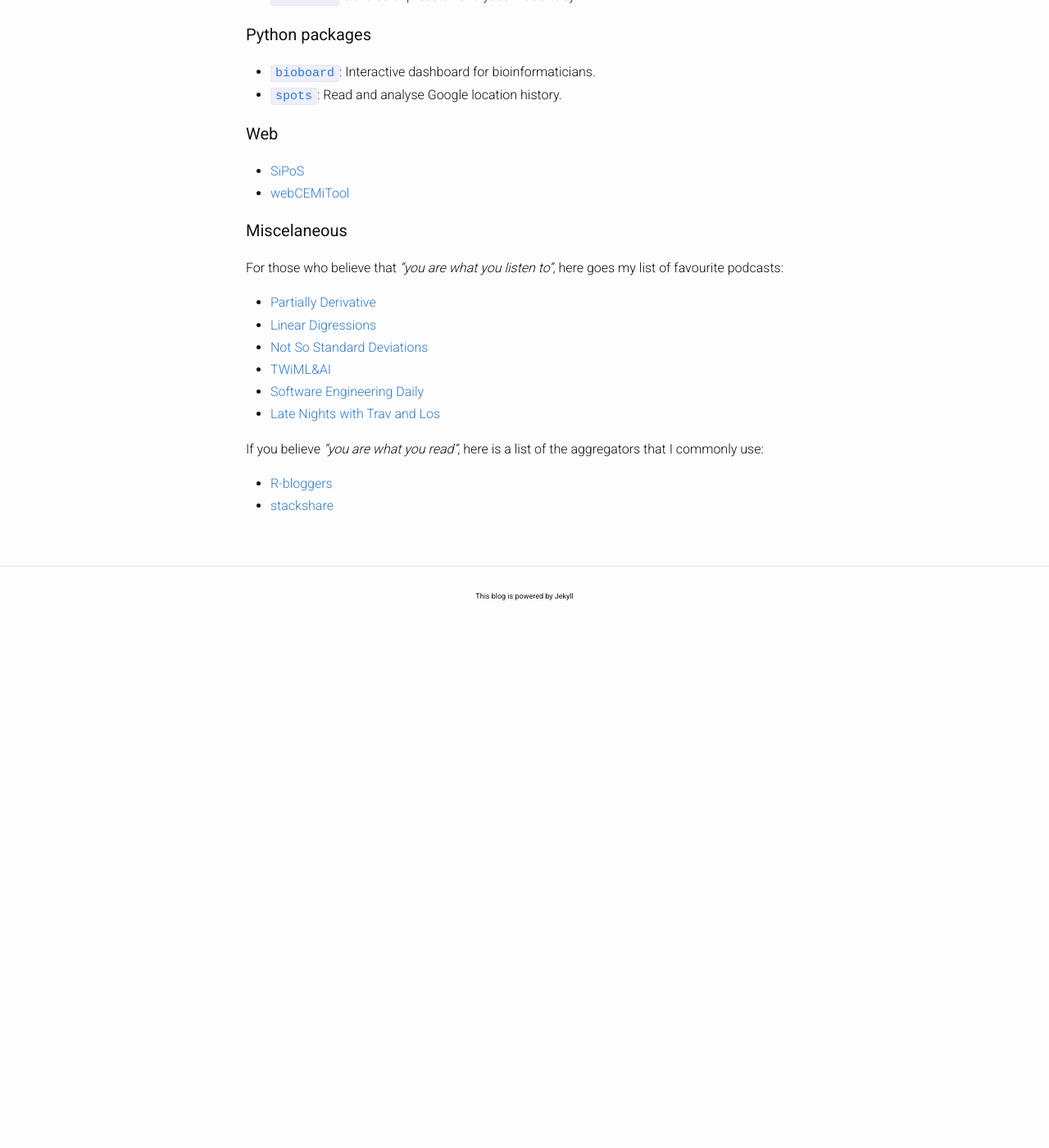
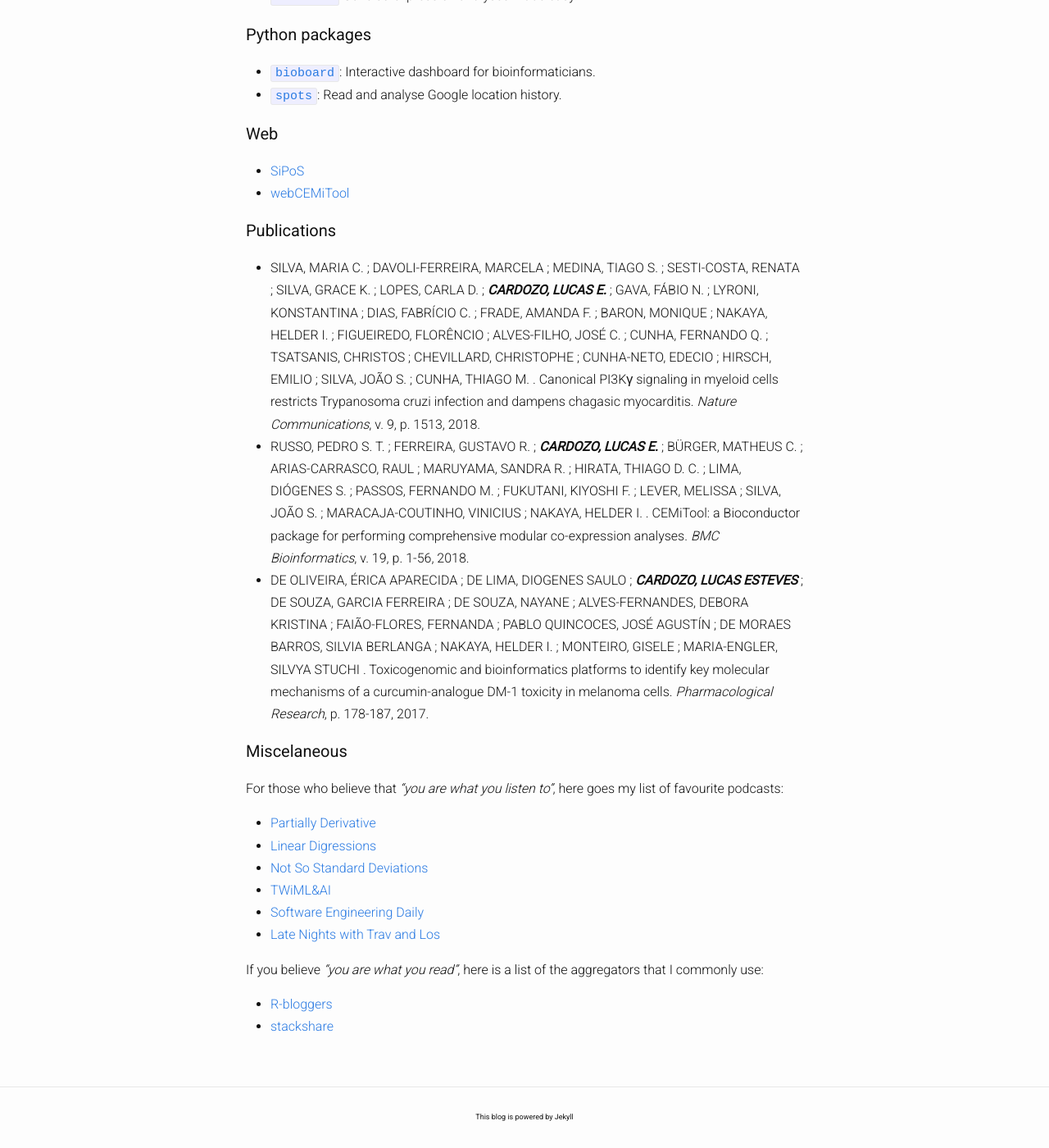
Before and after one commit to lecardozo/lecardozo.github.io, a Jekyll site: the page built from about.md, in a window 1280 px wide and 1400 px high, scrolled down 485 px. Shown: the whole window at 82% size. Built offline with Jekyll 4.4.1, drawn with Linux system fonts in a browser that asks for light colours; nearby versions of some CDN libraries; before the commit the page ends 1250 px from its top, so only the background shows below that.

Commit message:
adding publications

```diff
--- a/about.md
+++ b/about.md
@@ -21,6 +21,10 @@ I'm currently working on my Masters project at [Computational Systems Biology La
  - [SiPoS](https://sipos.fcf.usp.br)
  - [webCEMiTool](https://cemitool.sysbio.tools)
 
+#### Publications
+ - SILVA, MARIA C. ; DAVOLI-FERREIRA, MARCELA ; MEDINA, TIAGO S. ; SESTI-COSTA, RENATA ; SILVA, GRACE K. ; LOPES, CARLA D. ; _**CARDOZO, LUCAS E.**_ ; GAVA, FÁBIO N. ; LYRONI, KONSTANTINA ; DIAS, FABRÍCIO C. ; FRADE, AMANDA F. ; BARON, MONIQUE ; NAKAYA, HELDER I. ; FIGUEIREDO, FLORÊNCIO ; ALVES-FILHO, JOSÉ C. ; CUNHA, FERNANDO Q. ; TSATSANIS, CHRISTOS ; CHEVILLARD, CHRISTOPHE ; CUNHA-NETO, EDECIO ; HIRSCH, EMILIO ; SILVA, JOÃO S. ; CUNHA, THIAGO M. . Canonical PI3Kγ signaling in myeloid cells restricts Trypanosoma cruzi infection and dampens chagasic myocarditis. _Nature Communications_, v. 9, p. 1513, 2018.
+ - RUSSO, PEDRO S. T. ; FERREIRA, GUSTAVO R. ; _**CARDOZO, LUCAS E.**_ ; BÜRGER, MATHEUS C. ; ARIAS-CARRASCO, RAUL ; MARUYAMA, SANDRA R. ; HIRATA, THIAGO D. C. ; LIMA, DIÓGENES S. ; PASSOS, FERNANDO M. ; FUKUTANI, KIYOSHI F. ; LEVER, MELISSA ; SILVA, JOÃO S. ; MARACAJA-COUTINHO, VINICIUS ; NAKAYA, HELDER I. . CEMiTool: a Bioconductor package for performing comprehensive modular co-expression analyses. _BMC Bioinformatics_, v. 19, p. 1-56, 2018.
+ - DE OLIVEIRA, ÉRICA APARECIDA ; DE LIMA, DIOGENES SAULO ; _**CARDOZO, LUCAS ESTEVES**_ ; DE SOUZA, GARCIA FERREIRA ; DE SOUZA, NAYANE ; ALVES-FERNANDES, DEBORA KRISTINA ; FAIÃO-FLORES, FERNANDA ; PABLO QUINCOCES, JOSÉ AGUSTÍN ; DE MORAES BARROS, SILVIA BERLANGA ; NAKAYA, HELDER I. ; MONTEIRO, GISELE ; MARIA-ENGLER, SILVYA STUCHI . Toxicogenomic and bioinformatics platforms to identify key molecular mechanisms of a curcumin-analogue DM-1 toxicity in melanoma cells. _Pharmacological Research_, p. 178-187, 2017.
 
 #### Miscelaneous
 
```
